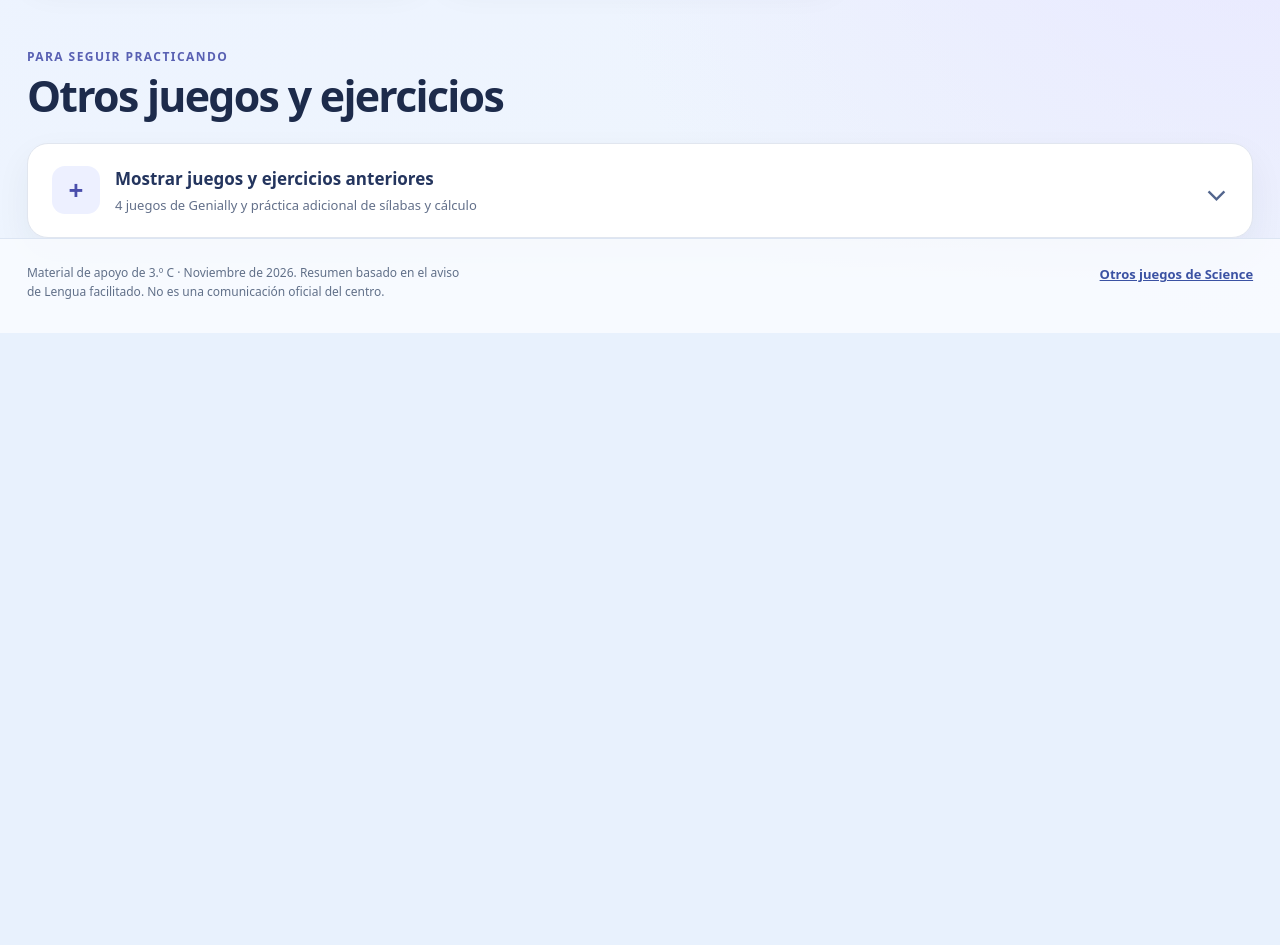
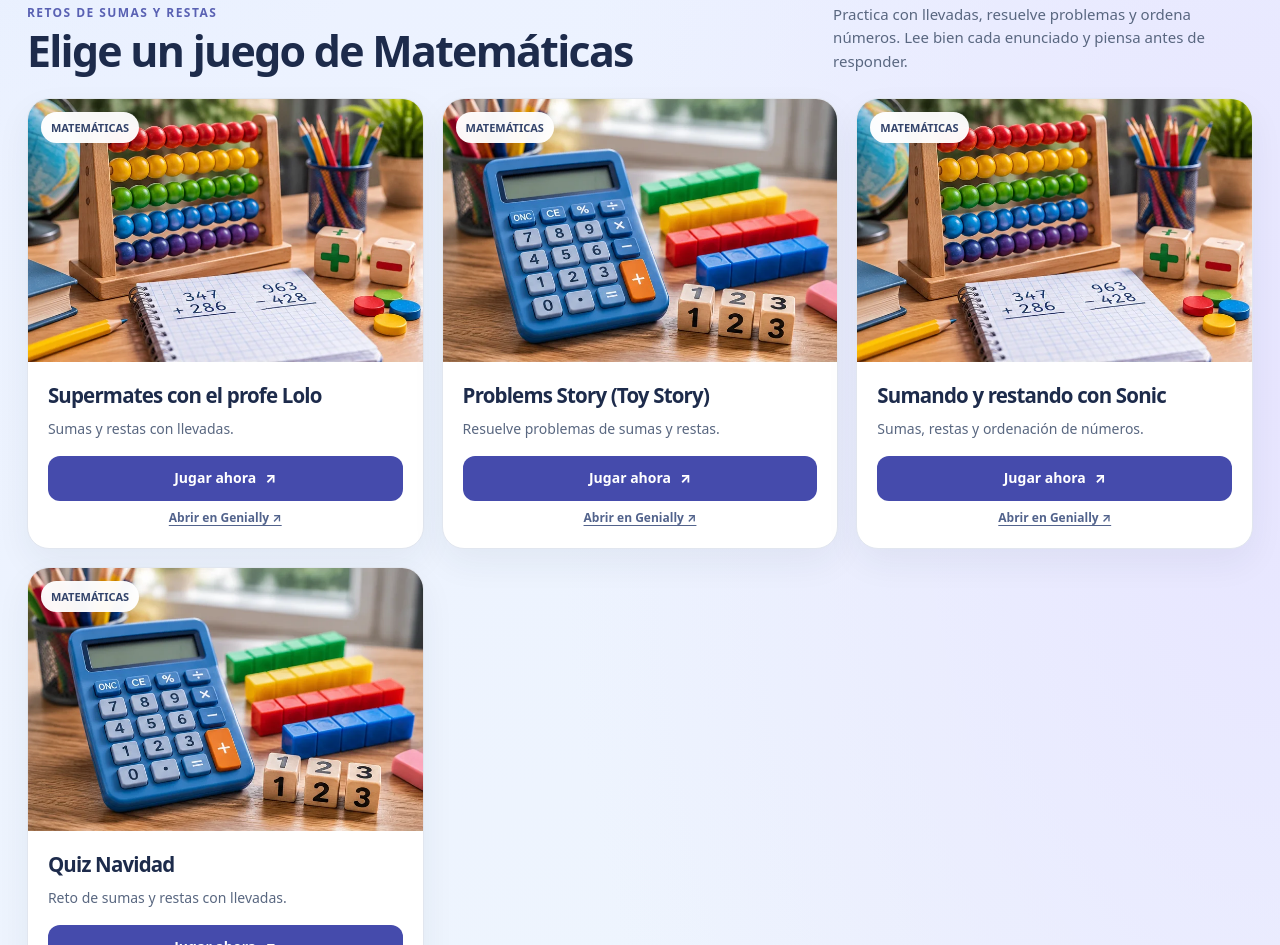
Before and after one commit to Cargamelo/gameschool, a plain HTML site: page repaso-3c-noviembre-2026/index.html in a window 1280 px wide. Shown: the part 1855-2800 px from the top of the page. Before the commit the page ends 2188 px from the top, so only its background shows below. Drawn offline with Linux system fonts and the light colour scheme.

Commit message:
feat: incorporar cuatro juegos de Matemáticas a 3.º C

```diff
--- a/repaso-3c-noviembre-2026/index.html
+++ b/repaso-3c-noviembre-2026/index.html
@@ -4,28 +4,28 @@
   <meta charset="utf-8">
   <meta name="viewport" content="width=device-width, initial-scale=1, viewport-fit=cover">
   <meta name="theme-color" content="#e8f1fd">
-  <meta name="description" content="3.º C de Primaria: prueba de Lengua del martes 24 de noviembre de 2026, materiales en el canal de Lengua y cinco juegos de repaso de Genially.">
-  <meta property="og:title" content="3.º C · Lengua · Prueba 24 de noviembre">
-  <meta property="og:description" content="Cinco juegos de Lengua para repasar sílabas, acentuación y determinantes. Consulta también la carpeta compartida del canal de Lengua.">
+  <meta name="description" content="3.º C de Primaria: prueba de Lengua del 24 de noviembre de 2026 y juegos de repaso de Lengua y Matemáticas.">
+  <meta property="og:title" content="3.º C · Juegos de Lengua y Matemáticas">
+  <meta property="og:description" content="Nueve juegos de Lengua y Matemáticas para repasar jugando. Prueba de Lengua el 24 de noviembre.">
   <meta property="og:type" content="website">
   <meta property="og:image" content="https://cargamelo.github.io/gameschool/repaso-3c-noviembre-2026/assets/aula-3c-hero.webp">
   <meta property="og:image:alt" content="Aula ilustrativa con libros y material escolar de 3.º C">
   <meta name="twitter:card" content="summary_large_image">
-  <title>3.º C · Lengua: juegos y repaso del 24 de noviembre</title>
+  <title>3.º C · Juegos de Lengua y Matemáticas</title>
   <link rel="icon" type="image/webp" sizes="192x192" href="./assets/puzzle-3c.webp?v=7">
   <link rel="shortcut icon" type="image/webp" href="./assets/puzzle-3c.webp?v=7">
   <link rel="stylesheet" href="./styles.css?v=10">
-  <link rel="stylesheet" href="./lengua-24.css?v=2">
+  <link rel="stylesheet" href="./lengua-24.css?v=3">
 </head>
 <body>
 <a class="skip-link" href="#main">Saltar al contenido</a>
 <header class="site-header" id="inicio">
   <div class="container header-content">
     <a class="logo" href="#inicio" aria-label="Inicio del repaso de tercero C">
-      <span class="logo-mark" aria-hidden="true">3.º C</span><span class="logo-copy"><strong>Aprendemos juntos</strong><small>Lengua · Noviembre 2026</small></span>
+      <span class="logo-mark" aria-hidden="true">3.º C</span><span class="logo-copy"><strong>Aprendemos juntos</strong><small>Lengua y Matemáticas · Noviembre 2026</small></span>
     </a>
     <nav class="main-nav" aria-label="Navegación principal">
-      <a href="#juegos">Juegos</a><a href="#anteriores">Otros repasos</a>
+      <a href="#juegos">Lengua</a><a href="#matematicas">Matemáticas</a><a href="#anteriores">Otros repasos</a>
     </nav>
   </div>
 </header>
@@ -33,12 +33,12 @@
   <div class="container">
     <section class="hero hero--language" aria-labelledby="hero-title">
       <div class="hero-copy">
-        <div class="hero-pretitle"><span class="hero-status-dot" aria-hidden="true"></span> 3.º C · LENGUA · NOVIEMBRE 2026</div>
-        <h1 id="hero-title">¡Las tildes <span>no se colocan solas!</span></h1>
-        <p>El martes 24 de noviembre tenemos prueba de Lengua. El profesor ha compartido materiales de repaso y cinco juegos para practicar de una forma divertida.</p>
+        <div class="hero-pretitle"><span class="hero-status-dot" aria-hidden="true"></span> 3.º C · LENGUA Y MATEMÁTICAS</div>
+        <h1 id="hero-title">¡Aprende <span>jugando!</span></h1>
+        <p>Nueve juegos de Lengua y Matemáticas para practicar desde casa. La prueba de Lengua es el martes 24 de noviembre.</p>
         <div class="hero-actions">
-          <a href="#juegos" class="btn btn-gold">Elegir un juego <span aria-hidden="true">↗</span></a>
-          <a href="#materiales" class="btn btn-light-outline">Material de repaso</a>
+          <a href="#juegos" class="btn btn-gold">Juegos de Lengua <span aria-hidden="true">↗</span></a>
+          <a href="#matematicas" class="btn btn-light-outline">Juegos de Matemáticas</a>
         </div>
       </div>
       <div class="hero-image"><img src="./assets/aula-3c-hero.webp" alt="Aula de tercero de Primaria con material escolar de Lengua y Matemáticas" width="1672" height="941" fetchpriority="high"></div>
@@ -116,6 +116,76 @@
 
     </section>
 
+
+    <section class="section games-section math-games-section" id="matematicas" aria-labelledby="math-games-title">
+      <div class="section-top"><div><p class="eyebrow">Retos de sumas y restas</p><h2 id="math-games-title">Elige un juego de Matemáticas</h2></div><p>Practica con llevadas, resuelve problemas y ordena números. Lee bien cada enunciado y piensa antes de responder.</p></div>
+      <div class="games-grid new-games-grid math-games-grid">
+        <article class="game-card game-card--new math-game theme-super" data-subject="math">
+          <div class="game-cover game-cover--photo math-game-cover">
+            <img src="./assets/sumas-1.webp" alt="Ábaco y cuaderno de operaciones de Matemáticas" width="768" height="512" loading="lazy" decoding="async">
+            <span class="math-game-emblem" aria-hidden="true">🦸</span>
+            <span class="game-category">MATEMÁTICAS</span>
+          </div>
+          <div class="game-body">
+            <h3>Supermates con el profe Lolo</h3>
+            <p>Sumas y restas con llevadas.</p>
+            <div class="game-actions">
+              <button type="button" class="btn btn-purple launch-game" data-game-title="Supermates con el profe Lolo" data-game-url="https://view.genially.com/673853175d3cb64d92b4c3ea">Jugar ahora <span aria-hidden="true">↗</span></button>
+              <a href="https://view.genially.com/673853175d3cb64d92b4c3ea" target="_blank" rel="noopener noreferrer" class="open-original">Abrir en Genially ↗</a>
+            </div>
+          </div>
+        </article>
+
+        <article class="game-card game-card--new math-game theme-story" data-subject="math">
+          <div class="game-cover game-cover--photo math-game-cover">
+            <img src="./assets/sumas-2.webp" alt="Calculadora y bloques de números para resolver problemas" width="768" height="512" loading="lazy" decoding="async">
+            <span class="math-game-emblem" aria-hidden="true">🤠</span>
+            <span class="game-category">MATEMÁTICAS</span>
+          </div>
+          <div class="game-body">
+            <h3>Problems Story (Toy Story)</h3>
+            <p>Resuelve problemas de sumas y restas.</p>
+            <div class="game-actions">
+              <button type="button" class="btn btn-purple launch-game" data-game-title="Problems Story (Toy Story)" data-game-url="https://view.genially.com/653799373c0487001178053b">Jugar ahora <span aria-hidden="true">↗</span></button>
+              <a href="https://view.genially.com/653799373c0487001178053b" target="_blank" rel="noopener noreferrer" class="open-original">Abrir en Genially ↗</a>
+            </div>
+          </div>
+        </article>
+
+        <article class="game-card game-card--new math-game theme-sonic" data-subject="math">
+          <div class="game-cover game-cover--photo math-game-cover">
+            <img src="./assets/sumas-1.webp" alt="Ábaco de colores y material de cálculo matemático" width="768" height="512" loading="lazy" decoding="async">
+            <span class="math-game-emblem" aria-hidden="true">💙</span>
+            <span class="game-category">MATEMÁTICAS</span>
+          </div>
+          <div class="game-body">
+            <h3>Sumando y restando con Sonic</h3>
+            <p>Sumas, restas y ordenación de números.</p>
+            <div class="game-actions">
+              <button type="button" class="btn btn-purple launch-game" data-game-title="Sumando y restando con Sonic" data-game-url="https://view.genially.com/6713d0be77fb41323852f464">Jugar ahora <span aria-hidden="true">↗</span></button>
+              <a href="https://view.genially.com/6713d0be77fb41323852f464" target="_blank" rel="noopener noreferrer" class="open-original">Abrir en Genially ↗</a>
+            </div>
+          </div>
+        </article>
+
+        <article class="game-card game-card--new math-game theme-navidad" data-subject="math">
+          <div class="game-cover game-cover--photo math-game-cover">
+            <img src="./assets/sumas-2.webp" alt="Calculadora y bloques de números para practicar operaciones" width="768" height="512" loading="lazy" decoding="async">
+            <span class="math-game-emblem" aria-hidden="true">🎄</span>
+            <span class="game-category">MATEMÁTICAS</span>
+          </div>
+          <div class="game-body">
+            <h3>Quiz Navidad</h3>
+            <p>Reto de sumas y restas con llevadas.</p>
+            <div class="game-actions">
+              <button type="button" class="btn btn-purple launch-game" data-game-title="Quiz Navidad" data-game-url="https://view.genially.com/673ca921abc78b1fa46a768d">Jugar ahora <span aria-hidden="true">↗</span></button>
+              <a href="https://view.genially.com/673ca921abc78b1fa46a768d" target="_blank" rel="noopener noreferrer" class="open-original">Abrir en Genially ↗</a>
+            </div>
+          </div>
+        </article>
+      </div>
+    </section>
+
     <section class="section past-section" id="anteriores" aria-labelledby="past-title">
       <div class="section-top"><div><p class="eyebrow">Para seguir practicando</p><h2 id="past-title">Otros juegos y ejercicios</h2></div></div>
       <details class="archive-disclosure">
@@ -159,7 +229,7 @@
 
     </div>
 </main>
-<footer class="site-footer"><div class="container footer-inner"><p>Material de apoyo de 3.º C · Noviembre de 2026. Resumen basado en el aviso de Lengua facilitado. No es una comunicación oficial del centro.</p><a href="../">Otros juegos de Science</a></div></footer>
+<footer class="site-footer"><div class="container footer-inner"><p>Material de apoyo de 3.º C · Noviembre de 2026. Juegos y avisos de Lengua y Matemáticas facilitados. No es una comunicación oficial del centro.</p><a href="../">Otros juegos de Science</a></div></footer>
 <dialog id="game-viewer" aria-labelledby="viewer-title" aria-describedby="viewer-hint">
   <div class="viewer-header"><button type="button" id="back-to-games" class="viewer-back"><span aria-hidden="true">←</span><span class="back-long">Volver a juegos</span><span class="back-short">Volver</span></button><h2 id="viewer-title">Juego interactivo</h2><a id="viewer-external" href="https://view.genially.com/" target="_blank" rel="noopener noreferrer">Abrir aparte ↗</a></div>
   <div class="viewer-content"><iframe id="viewer-frame" title="Juego interactivo de repaso" allow="fullscreen" allowfullscreen referrerpolicy="strict-origin-when-cross-origin"></iframe></div>
```
